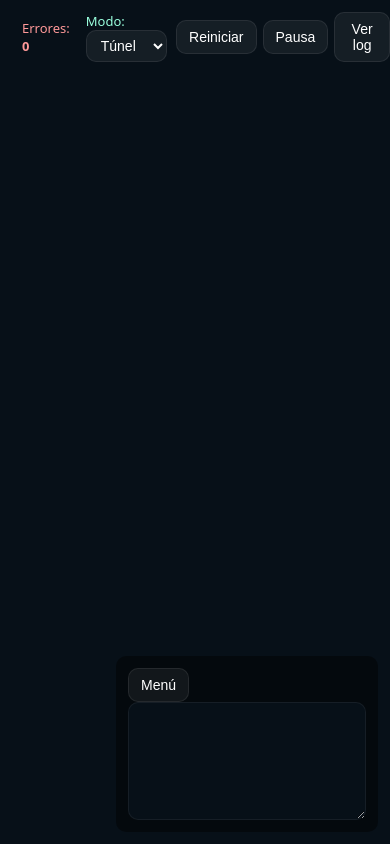
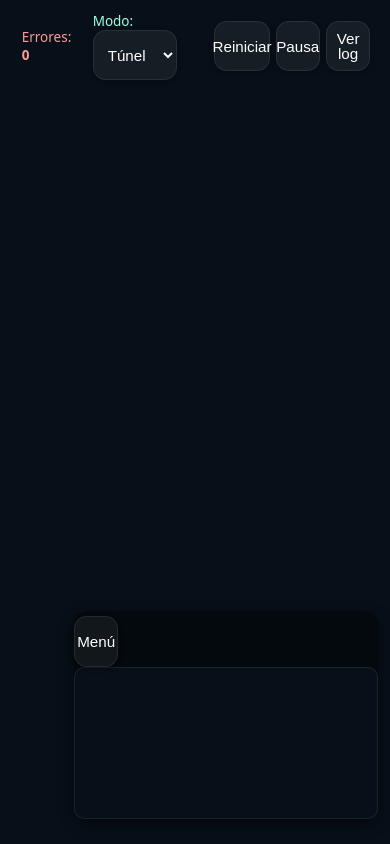
Before and after one commit to profedani1/juegosesfera, a plain HTML site: page index.html in a window 390 px wide. Both pictures are taken after a click on the button "Ver log". Drawn offline with nearby package versions, Linux system fonts and the light colour scheme.

Commit message:
Update index.html

```diff
--- a/index.html
+++ b/index.html
@@ -6,80 +6,261 @@
 <title>Lenguaje • Framework de Juegos</title>
 <style>
  :root{
-    font-family:system-ui,-apple-system,Segoe UI,Roboto,Helvetica,Arial,monospace;
-    color:#e8f8f5
+  /* Colores */
+  --bg: #071018;
+  --panel: rgba(0,0,0,0.45);
+  --muted: rgba(255,255,255,0.08);
+  --accent: #9fd;
+  --danger: #f99;
+
+  /* Radio y sombras */
+  --radius: 1.6vh; /* escala con viewport */
+  --card-gap: 1.2vh;
+
+  /* Escala base de UI (se ajusta a la pantalla) */
+  /* 1vh en móviles pequeños será la referencia; clamp evita tamaños extremos */
+  --ui-scale: clamp(0.9, 1.7vh, 1.3);
+
+  /* Tipografía: tamaño adaptable y legible en móvil */
+  font-family: system-ui, -apple-system, "Segoe UI", Roboto, "Helvetica Neue", Arial, sans-serif;
+  font-size: clamp(14px, 2.2vw, 18px);
+  color: #e8f8f5;
 }
-  html,body{height:100%;margin:0;background:#071018;overflow:hidden}
-  #container{position:relative;width:100%;height:100%}
-  #uiTop{position:absolute;left:12px;top:12px;z-index:60;display:flex;gap:8px;align-items:center;flex-wrap:wrap}
+
+/* Página y contenedor principal */
+html,body{
+  height:100%;
+  margin:0;
+  background:var(--bg);
+  -webkit-font-smoothing:antialiased;
+  -moz-osx-font-smoothing:grayscale;
+  /* Evitar scroll inesperado en mobile; si necesitas scroll, cámbialo */
+  overflow:hidden;
+  -webkit-user-select:none;
+  user-select:none;
+  touch-action:manipulation; /* mejora respuesta táctil en muchos navegadores */
+}
+
+/* Soporte para notch / safe-area en iOS */
+#container{
+  position:relative;
+  width:100%;
+  height:100%;
+  padding: env(safe-area-inset-top, 0) env(safe-area-inset-right, 0) env(safe-area-inset-bottom, 0) env(safe-area-inset-left, 0);
+  box-sizing:border-box;
+}
+
+/* Top UI: flexible, colapsa en móvil */
+#uiTop{
+  position:absolute;
+  left:calc(3vw);
+  top:calc(2vh);
+  z-index:60;
+  display:flex;
+  gap:calc(var(--card-gap));
+  align-items:center;
+  flex-wrap:wrap;
+  max-width:92vw;
+  pointer-events:auto;
+}
+
+/* Botones táctiles: áreas grandes y consistentes */
 .btn{
-    background:rgba(255,255,255,0.06);
-    border:1px solid rgba(255,255,255,0.08);
-    padding:8px 12px;
-    border-radius:10px;
+  background: rgba(255,255,255,0.06);
+  border: 0.15vh solid rgba(255,255,255,0.08);
+  padding: calc(0.8vh * var(--ui-scale)) calc(1.8vw * var(--ui-scale));
+  border-radius: calc(var(--radius));
   cursor:pointer;
   color:#fff;
-    font-size:14px;
-    user-select:none
+  font-size: clamp(13px, 1.8vh, 16px);
+  line-height:1;
+  display:inline-flex;
+  align-items:center;
+  justify-content:center;
+  min-height: clamp(44px, 6vh, 56px); /* hit target mínimo ~44px */
+  min-width: clamp(44px, 10vw, 110px);
+  user-select:none;
+  -webkit-tap-highlight-color: transparent;
+  touch-action: manipulation;
+  transition: transform 120ms ease, background 120ms ease;
+  box-shadow: 0 0.2vh 0.6vh rgba(0,0,0,0.35);
 }
-  .btn:hover{background:rgba(255,255,255,0.1);transform:translateY(-1px)}
-  .small{font-size:13px;color:#9fd}
+
+/* Evitar comportamiento hover en pantallas táctiles */
+@media (hover: none), (pointer: coarse) {
+  .btn { transition: none; }
+  .btn:hover { transform: none; background: rgba(255,255,255,0.08); }
+}
+
+/* Pequeña animación táctil (active) que funciona bien en móvil */
+.btn:active{
+  transform: translateY(1px) scale(0.995);
+  background: rgba(255,255,255,0.12);
+}
+
+/* Texto pequeño / indicadores */
+.small { font-size: clamp(12px, 1.6vh, 14px); color:var(--accent); }
+
+/* Pregunta / panel derecho (se posiciona en bottom en móvil) */
 #preguntaArea{
   position:absolute;
-    right:12px;top:12px;
+  right:calc(3vw);
+  top:calc(2vh);
   z-index:70;
-    background:rgba(0,0,0,0.45);
-    padding:12px;
-    border-radius:10px;
-    min-width:240px
+  background: var(--panel);
+  padding: calc(2vh * var(--ui-scale));
+  border-radius: calc(var(--radius));
+  min-width: min(38vw, 360px);
+  max-width: 86vw;
+  box-sizing:border-box;
+  box-shadow: 0 0.6vh 1.6vh rgba(0,0,0,0.6);
+  pointer-events:auto;
 }
+
+/* Ajustes interiores */
+#preguntaMain { font-weight:700; font-size: clamp(16px, 2.2vh, 20px); color:#fff; }
+#preguntaEstado { margin-top:0.6vh; color:var(--accent); }
+
+/* Advanced menu: drawer en móvil, panel en desktop */
 #advancedMenu{
   position:absolute;
-    left:12px;top:70px;
+  left:calc(3vw);
+  top:calc(8vh);
   z-index:65;
-    background:rgba(0,0,0,0.45);
-    padding:10px;
-    border-radius:10px;
-    max-width:280px;
-    max-height:60%;
+  background:var(--panel);
+  padding:calc(1.4vh * var(--ui-scale));
+  border-radius: calc(var(--radius));
+  width: min(280px, 86vw);
+  max-height:60vh;
   overflow:auto;
-    display:none; /* <-- oculto al inicio */
+  display:none; /* visible via JS */
+  box-sizing:border-box;
+  -webkit-overflow-scrolling: touch;
 }
+
+/* Mensaje final centrado */
 #mensajeFinal{
   position:absolute;
-    left:50%;top:50%;
+  left:50%;
+  top:50%;
   transform:translate(-50%,-50%);
   color:#fff;
-    background:rgba(0,0,0,0.85);
-    padding:20px;
-    border-radius:14px;
-    font-size:18px;
+  background:rgba(0,0,0,0.9);
+  padding:calc(2.2vh * var(--ui-scale)) calc(3.2vw * var(--ui-scale));
+  border-radius: calc(var(--radius) * 1.2);
+  font-size: clamp(16px, 2.4vh, 22px);
   display:none;
   z-index:80;
-    text-align:center
+  text-align:center;
+  max-width:92vw;
 }
+
+/* Feedback banner estilo discreto pero legible */
 #feedbackBanner{
   position:absolute;
-    left:50%;bottom:24px;
+  left:50%;
+  bottom:calc(3vh);
   transform:translateX(-50%);
   z-index:75;
-    background:rgba(255,255,255,0.08);
-    padding:8px 12px;
+  background: rgba(255,255,255,0.08);
+  padding: calc(0.8vh * var(--ui-scale)) calc(1.6vw * var(--ui-scale));
+  border-radius: calc(var(--radius));
+  font-weight:600;
+  display:none;
+}
+
+/* Mistake log: área táctil y legible */
+#mistakeLog{
+  width:320px;
+  display:none;
+  height:100px;
+  background:var(--bg);
+  border:1px solid var(--muted);
+  color:var(--accent);
+  padding:8px;
   border-radius:10px;
-    font-weight:600;
-    display:none
+  resize:none;
+  font-size: clamp(12px, 1.6vh, 14px);
+  box-sizing:border-box;
 }
-  #mistakeLog{
-    width:320px;display:none;height:100px;
-    background:#071018;
-    border:1px solid rgba(255,255,255,0.06);
-    color:#9fe;
-    padding:8px;border-radius:10px
+
+/* Responsive: mover pregunta al fondo en pantallas pequeñas y ajustar tamaños */
+@media (max-width:720px){
+  #preguntaArea{
+    right:calc(3vw);
+    top:auto;
+    bottom:calc(3vh);
+    min-width: 64vw;
+    padding: calc(1.6vh * var(--ui-scale));
   }
-  @media (max-width:720px){
-    #preguntaArea{right:12px;top:auto;bottom:12px;min-width:180px}
-    #mistakeLog{width:220px}
+
+  #uiTop{
+    left:calc(3vw);
+    top:calc(1.4vh);
+    gap:calc(1vh);
+    align-items:flex-start;
   }
+
+  #mistakeLog { width: 78vw; height: 18vh; }
+
+  /* Mostrar advanced menu como full-width drawer cuando se abre (desktop sigue siendo panel) */
+  #advancedMenu.open {
+    display:block;
+    position: fixed;
+    left: 0;
+    top: 0;
+    height: 100%;
+    width: min(92vw, 420px);
+    max-width: 92vw;
+    padding: calc(3vh);
+    border-radius: 0;
+    transform: translateX(0);
+    box-shadow: 6px 0 18px rgba(0,0,0,0.6);
+  }
+}
+
+/* Muy pequeño (teléfonos pequeños) */
+@media (max-width:480px){
+  :root { font-size: clamp(13px, 2.2vw, 16px); }
+  .btn {
+    min-width: 44px;
+    padding: calc(0.6vh * var(--ui-scale)) calc(2.6vw * var(--ui-scale));
+    border-radius: calc(var(--radius) * 0.95);
+  }
+  #preguntaArea { min-width: 72vw; padding: calc(1.4vh * var(--ui-scale)); }
+}
+
+/* Accesibilidad: enfoque visible para teclado */
+:focus { outline: none; }
+:focus-visible { outline: 3px solid rgba(159, 223, 255, 0.18); outline-offset: 3px; }
+
+/* Reduce motion for users who prefer it (evita animaciones innecesarias en móviles) */
+@media (prefers-reduced-motion: reduce) {
+  * { transition: none !important; animation: none !important; }
+}
+
+/* Prevent hover-only interactions on touch devices */
+@media (pointer: coarse) {
+  /* eliminar transformaciones por hover que confunden en touch */
+  .btn:hover { transform: none; }
+}
+
+/* Make canvas or three renderer fill container if present (preparado) */
+canvas, #three-canvas, .three-renderer {
+  display:block;
+  width:100%;
+  height:100%;
+  touch-action: none; /* si necesitas gestos de la app, pon touch-action apropiado en JS */
+}
+
+/* Helper utilities */
+.hidden { display:none !important; }
+.kv { display:flex; gap:0.8vh; align-items:center; }
+
+/* Danger / accents helpers */
+.badge { background:var(--muted); padding:6px 8px; border-radius:8px; font-weight:600; color:var(--accent); }
+.badge.danger { color:var(--danger); }
+
 </style>
 </head>
 <body>
```
Lines whose indentation alone changed are shown as unchanged.
